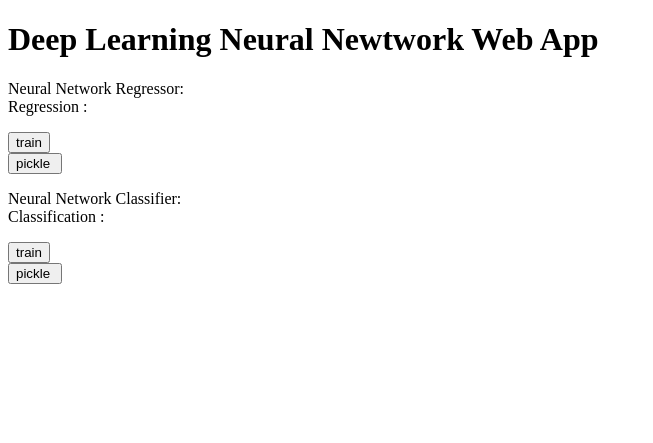
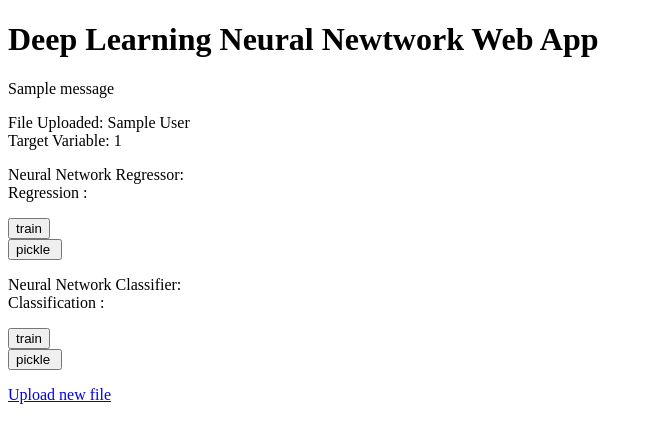
Before and after one commit to rkumarmore/nn-web-app, a Flask app: template templates/select_method.html in a window 1280 px wide. Shown: the top 443 px of the page, without its empty margins (0-653 px from the left). Run offline with Flask 2, Linux system fonts and the light colour scheme; the template is opened without the code that fills it, so the values that code supplies are empty; the visitor is signed in with stand-in values (Sample User, id 1); one stand-in notice (Sample message) is shown.

Commit message:
UI improvements need to be done

```diff
--- a/main.py
+++ b/main.py
@@ -1,5 +1,4 @@
-from flask import Flask, render_template, session
-from flask import request
+from flask import Flask, render_template, session, redirect, url_for, request, flash
 from werkzeug.utils import secure_filename
 from werkzeug.datastructures import  FileStorage
 
@@ -17,6 +16,14 @@ Classification = Classification()
 
 @app.route("/")
 def home():
+    if(session['filename']):
+        session['filename'] = session.pop('filename')
+    if(session['target_variable']):
+        session['target_variable'] = session.pop('target_variable')
+    if(session['trained_regression']):
+        session['trained_regression'] = session.pop('trained_regression')
+    if(session['trained_classification']):
+        session['trained_classification'] = session.pop('trained_classification')
     return render_template("home.html")
 
 
@@ -38,9 +45,17 @@ def set_target_column():
     if request.method == 'POST':
         session['target_variable'] = request.form['target_variable']
         # Run preprocessing process
-        return render_template("select_method.html", status='success')
+        flash(session['target_variable']+' selected as target variable. Please select method to train')
+        return redirect(url_for('run_model'))
     else:
         return 'You are not allowed to do this task'
+
+@app.route("/run_model", methods = ['GET', 'POST'])
+def run_model():
+    print(session)
+    if(session['filename'] == False or session['filename'] == None or session['target_variable'] == None):
+        return  redirect(url_for('home'))
+    return  render_template("select_method.html", status='success')
 
 @app.route("/train_regression", methods = ['GET', 'POST'])
 def train_regression():
@@ -49,7 +64,9 @@ def train_regression():
         target_variable = session['target_variable']
         history = Regression.train(filename, target_variable)
         print(history)
-        return  render_template("select_method.html", status='success')
+        session['trained_regression'] = True
+        flash('Regression training has been finished')
+        return  redirect(url_for('run_model'))
     else:
         return 'failed'
 
@@ -57,7 +74,8 @@ def train_regression():
 def pickle_regression():
     if request.method == 'POST':
         status = Regression.pickle()
-        return  render_template("select_method.html", status='success')
+        flash('Regression model has been pickled')
+        return  redirect(url_for('run_model'))
     else:
         return 'failed'
 
@@ -68,6 +86,8 @@ def train_classification():
         target_variable = session['target_variable']
         history = Classification.train(filename, target_variable)
         print(history)
+        session['trained_classification'] = True
+        flash('Classification training has been finished')
         return  render_template("select_method.html", status='success')
     else:
         return 'failed'
@@ -76,6 +96,7 @@ def train_classification():
 def pickle_classification():
     if request.method == 'POST':
         status = Classification.pickle()
+        flash('Classification model has been pickled')
         return  render_template("select_method.html", status='success')
     else:
         return 'failed'
--- a/templates/select_method.html
+++ b/templates/select_method.html
@@ -7,31 +7,44 @@
   <body>
     <h1> Deep Learning Neural Newtwork Web App</h1>
     <p>
+        {% with messages = get_flashed_messages() %}
+        {% if messages %}
+            {% for message in messages %}
+                {{ message }}
+            {% endfor %}
+        {% endif %}
+        {% endwith %}
+    </p>
+    <p>File Uploaded: {{session.filename}} <br>
+        Target Variable: {{session.target_variable}} <br> </p>
+    <p>
         Neural Network Regressor: <br>
             Regression :
 
         <form action = "/train_regression" method = "POST" >
          <input type="hidden" name="train_regression"> <input id="" value = "train" type='submit' />
         </form>
-
+        {% if session.trained_regression  %}
         <form action = "/pickle_regression" method = "POST" >
             <input type="hidden" name="pickle_regression"> <input id="" value = "pickle " type='submit'/>
         </form>
+        {% endif %}
+
 
     </p>
     <p>
         Neural Network Classifier: <br>
             Classification :
-
         <form action = "/train_classification" method = "POST" >
          <input type="hidden" name="train_classification"> <input id="" value = "train" type='submit' />
         </form>
-
+        {% if session.trained_classification %}
         <form action = "/pickle_classification" method = "POST" >
             <input type="hidden" name="pickle_classification"> <input id="" value = "pickle " type='submit'/>
         </form>
-
+        {% endif %}
     </p>
+    <p><a href="/">Upload new file</a></p>
   </body>
   <script src="https://ajax.googleapis.com/ajax/libs/jquery/3.5.1/jquery.min.js"></script>
   <script>
```
Also changed, not shown: 6 other files.
